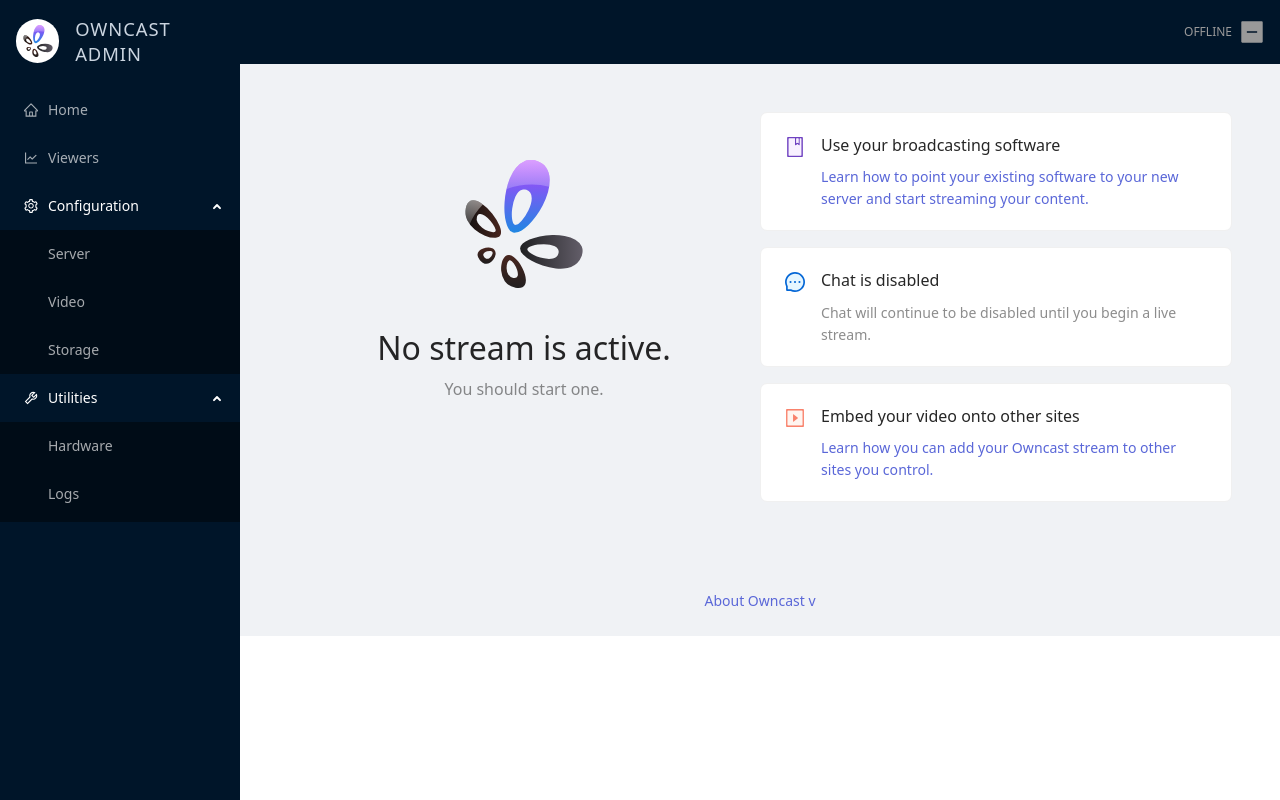
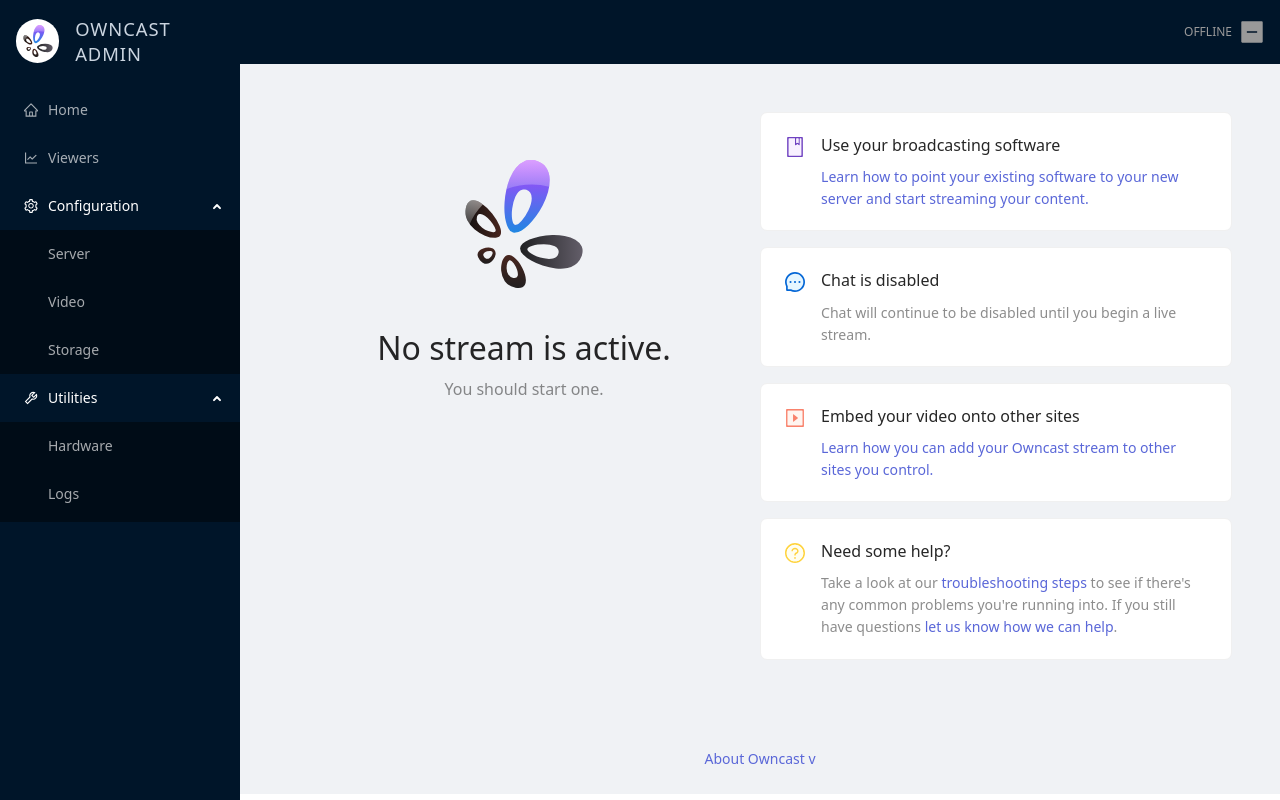
Before and after one commit to xiaohszx/owncast-admin, a Next.js app: page /admin/offline-notice in a window 1280 px wide. Built offline with nearby package versions, Linux system fonts and the light colour scheme; no server answers.

Commit message:
Add link to support documentation on admin home page

```diff
--- a/pages/offline-notice.tsx
+++ b/pages/offline-notice.tsx
@@ -1,5 +1,5 @@
 import { Result, Card } from "antd";
-import { MessageTwoTone, BookTwoTone, PlaySquareTwoTone } from '@ant-design/icons';
+import { MessageTwoTone, QuestionCircleTwoTone, BookTwoTone, PlaySquareTwoTone } from '@ant-design/icons';
 import OwncastLogo from "./components/logo"
 import LogTable from "./components/log-table";
 
@@ -29,6 +29,17 @@ export default function Offline({ logs = [] }) {
           <a href="https://owncast.online/docs/embed">Learn how you can add your Owncast stream to other sites you control.</a>
         </div>
       )
+    },
+    {
+      icon: <QuestionCircleTwoTone twoToneColor="#ffd33d" />,
+      title: "Need some help?",
+      content: (
+        <div>
+          Take a look at our <a target="_blank" href="https://owncast.online/docs/troubleshooting">troubleshooting steps </a>
+          to see if there's any common problems you're running into.  If you still have questions <a target="_blank" href="https://github.com/owncast/owncast/issues/new/choose">
+            let us know how we can help</a>.
+        </div>
+      ),
     }
   ];
 
```
